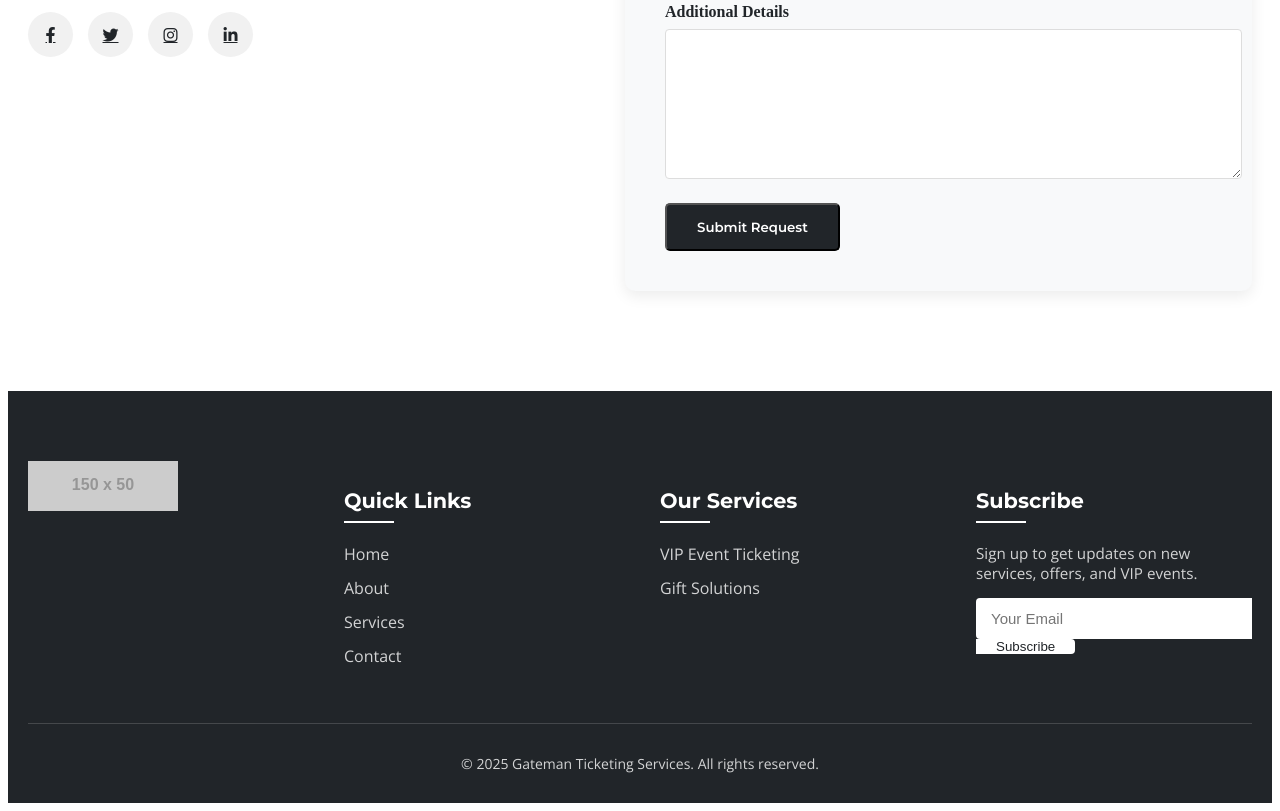
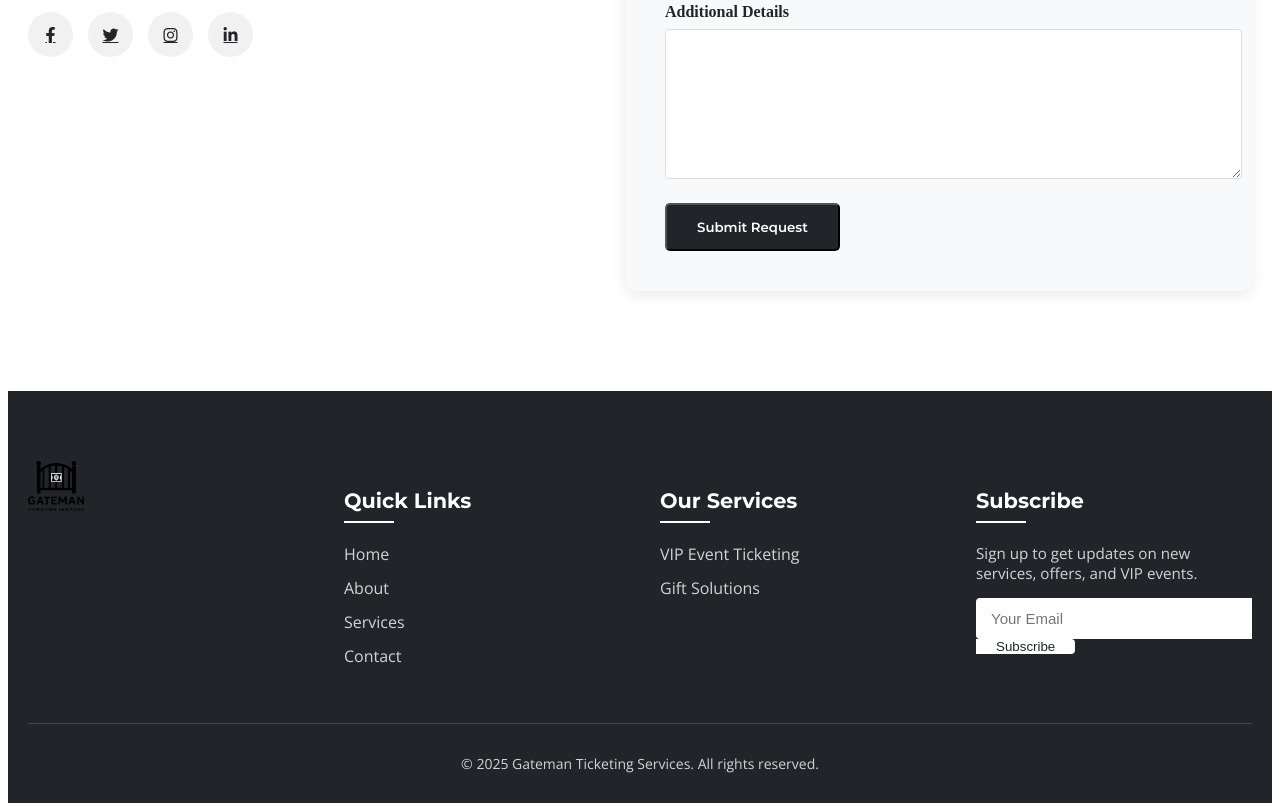
Before and after one commit to infogatemanticketingservices-sudo/order, a plain HTML site: page index.html in a window 1280 px wide. Shown: the part 2901-3712 px from the top of the page. Drawn offline with nearby package versions, Linux system fonts and the light colour scheme; placeholder pictures from the web are drawn by us.

Commit message:
Footer Logo Insert

```diff
--- a/index.html
+++ b/index.html
@@ -791,7 +791,7 @@ footer .copyright {
 
     <!-- Footer Logo -->
     <div class="footer-logo">
-      <img src="https://via.placeholder.com/150x50?text=GATEMAN" alt="Gateman Ticketing Services">
+      <img src="logo.png" alt="Gateman Ticketing Services">
     </div>
 
     <!-- Quick Links -->
```
